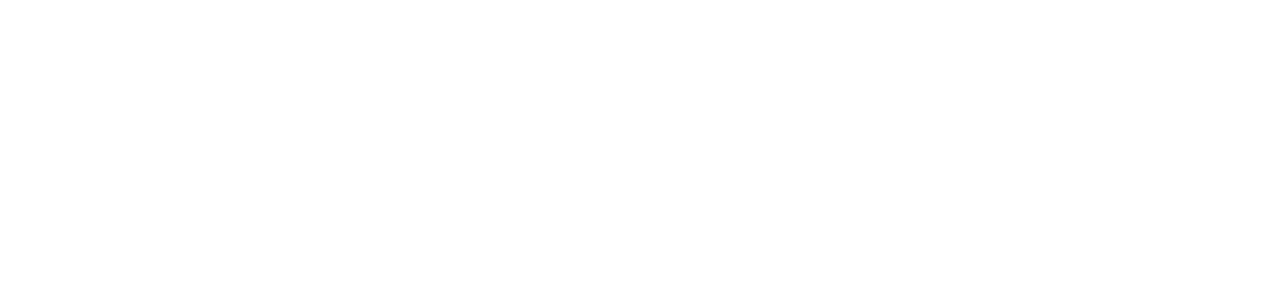
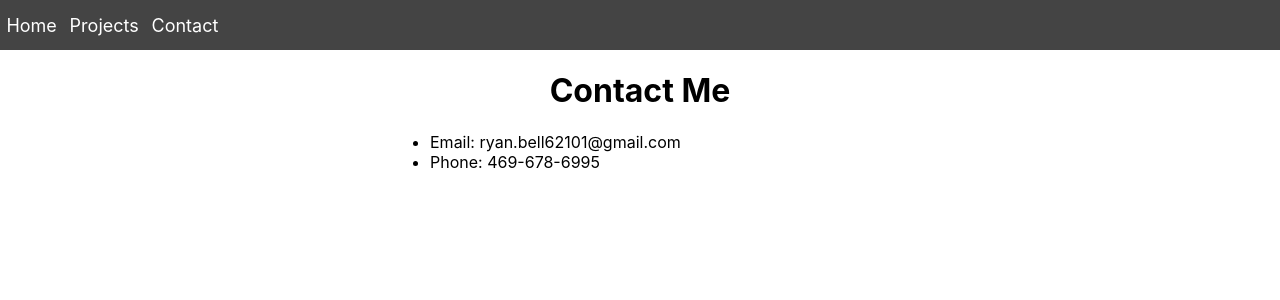
Before and after one commit to raian621/raian621.github.io, a React (Create React App) app: page /#/contact in a window 1280 px wide. Before the commit this address had no page. Shown: the top 300 px of the page. Built offline with nearby package versions, Linux system fonts and the light colour scheme.

Commit message:
created navbar and started contact page

```diff
--- a/public/index.html
+++ b/public/index.html
@@ -9,35 +9,10 @@
       name="description"
       content="Web site created using create-react-app"
     />
-    <link rel="apple-touch-icon" href="%PUBLIC_URL%/logo192.png" />
-    <!--
-      manifest.json provides metadata used when your web app is installed on a
-      user's mobile device or desktop. See https://developers.google.com/web/fundamentals/web-app-manifest/
-    -->
-    <link rel="manifest" href="%PUBLIC_URL%/manifest.json" />
-    <!--
-      Notice the use of %PUBLIC_URL% in the tags above.
-      It will be replaced with the URL of the `public` folder during the build.
-      Only files inside the `public` folder can be referenced from the HTML.
-
-      Unlike "/favicon.ico" or "favicon.ico", "%PUBLIC_URL%/favicon.ico" will
-      work correctly both with client-side routing and a non-root public URL.
-      Learn how to configure a non-root public URL by running `npm run build`.
-    -->
-    <title>React App</title>
+    <title>Ryan Bell Portofolio Website</title>
   </head>
   <body>
     <noscript>You need to enable JavaScript to run this app.</noscript>
     <div id="root"></div>
-    <!--
-      This HTML file is a template.
-      If you open it directly in the browser, you will see an empty page.
-
-      You can add webfonts, meta tags, or analytics to this file.
-      The build step will place the bundled scripts into the <body> tag.
-
-      To begin the development, run `npm start` or `yarn start`.
-      To create a production bundle, use `npm run build` or `yarn build`.
-    -->
   </body>
 </html>
--- a/src/App.css
+++ b/src/App.css
@@ -2,37 +2,29 @@
   text-align: center;
 }
 
-.App-logo {
-  height: 40vmin;
-  pointer-events: none;
+nav {
+  background-color: #444444;
+  height: 50px;
+  display: flex;
 }
 
-@media (prefers-reduced-motion: no-preference) {
-  .App-logo {
-    animation: App-logo-spin infinite 20s linear;
-  }
+.navbar-item {
+  padding: 0.4em;
+  margin: auto 0;
+}
+.navbar-item:hover {
+  background-color: #777777;
+  font-size: calc(10px + 1.5vmin);
 }
 
-.App-header {
-  background-color: #282c34;
-  min-height: 100vh;
-  display: flex;
-  flex-direction: column;
-  align-items: center;
-  justify-content: center;
-  font-size: calc(10px + 2vmin);
+.navbar-link {
   color: white;
+  text-decoration: none;
+  font-size: calc(10px + 1vmin);
 }
 
-.App-link {
-  color: #61dafb;
+.contact {
+  max-width: 500px;
+  margin: auto;
+
 }
-
-@keyframes App-logo-spin {
-  from {
-    transform: rotate(0deg);
-  }
-  to {
-    transform: rotate(360deg);
-  }
-}
--- a/src/App.js
+++ b/src/App.js
@@ -1,12 +1,34 @@
 import './App.css';
-import { BrowserRouter, HashRouter, Route, Routes } from 'react-router-dom';
+import { Route, Routes } from 'react-router-dom';
 import Landing from './Landing';
+import Contact from './Contact';
+import NavBar from './components/NavBar';
+import Projects from './Projects';
 
 function App() {
   return (
     <div className="App">
+      <NavBar pages={[
+        {
+          name: "Home",
+          path: "/",
+          current: true
+        },
+        {
+          name: "Projects",
+          path: "projects",
+          current: false
+        },
+        {
+          name: "Contact",
+          path: "contact",
+          current: false
+        },
+      ]}/>
       <Routes>
-        <Route index path="/" element={<Landing />} />
+        <Route path="/" element={<Landing/>}/>
+        <Route path="/contact" element={<Contact/>}/>
+        <Route path="/projects" element={<Projects/>}/>
       </Routes>
     </div>
   );
--- /dev/null
+++ b/src/Contact.js
@@ -0,0 +1,17 @@
+const Contact = () => {
+  return (
+    <div className="contact">
+      <h1>Contact Me</h1>
+      <ul style={{
+        display: "flex",
+        flexDirection: "column",
+        textAlign: "left",
+      }}>
+        <li><span>Email: </span>ryan.bell62101@gmail.com</li>
+        <li><span>Phone: </span>469-678-6995</li>
+      </ul>
+    </div>
+  )
+}
+
+export default Contact;
--- /dev/null
+++ b/src/Projects.js
@@ -0,0 +1,5 @@
+const Projects = () => {
+  return <h1>This is the projects page</h1>
+}
+
+export default Projects;
--- /dev/null
+++ b/src/components/NavBar.js
@@ -0,0 +1,21 @@
+import { Link } from "react-router-dom"
+
+const NavBar = ({ pages }) => {
+  return (
+    <nav>
+      {pages.map(page => (
+        <div className="navbar-item">
+          <Link
+            key={page.path}
+            to={page.path}
+            className={`navbar-link current-${pages.isCurrent}`}
+          >
+            {page.name}
+          </Link>
+        </div>
+      ))}
+    </nav>
+  )
+}
+
+export default NavBar;
--- a/src/index.js
+++ b/src/index.js
@@ -3,7 +3,7 @@
 import './index.css';
 import App from './App';
 import reportWebVitals from './reportWebVitals';
-import { BrowserRouter, HashRouter } from 'react-router-dom';
+import { HashRouter } from 'react-router-dom';
 
 const root = ReactDOM.createRoot(document.getElementById('root'));
 root.render(
```
